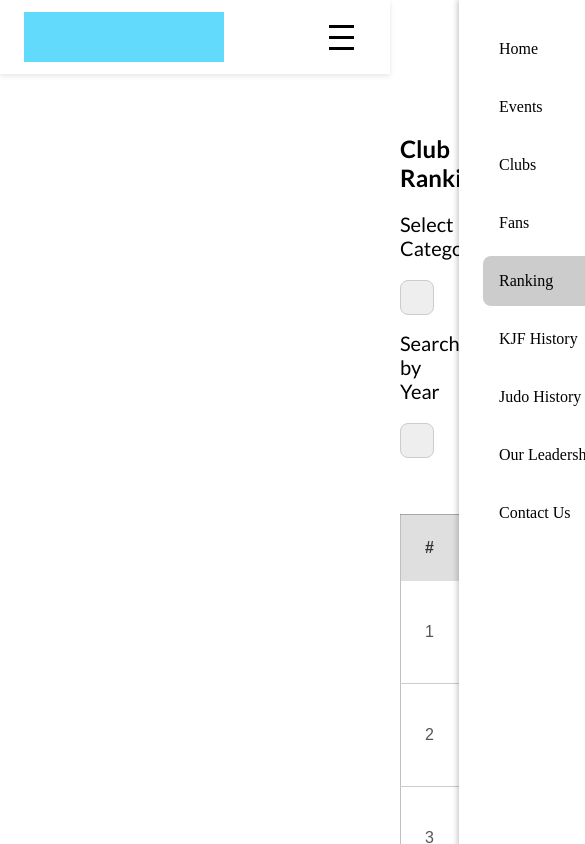
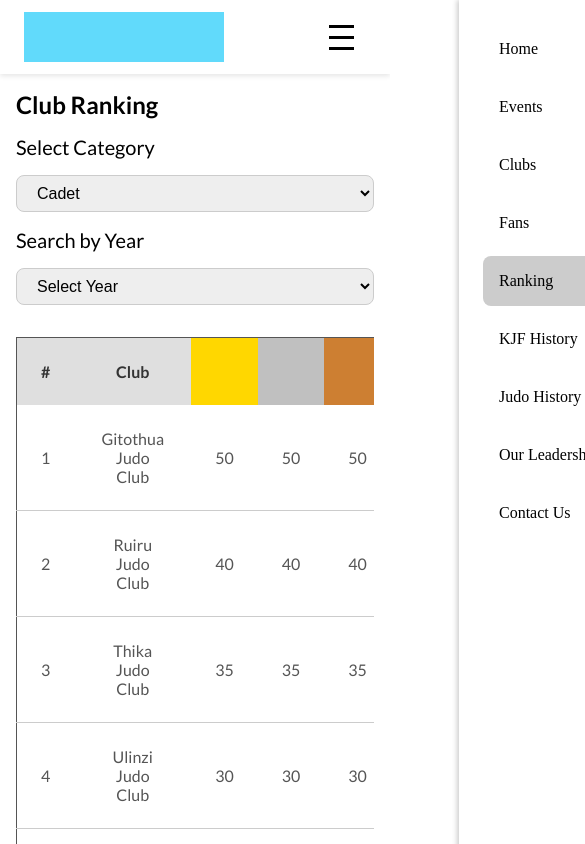
Before and after one commit to greg-atemi/kenya-judo-federation, a React (Vite) app: page /ranking in a window 390 px wide. Shown: the top 844 px of the page, 585 px wide, since content can reach past the window. Built offline with nearby package versions, Linux system fonts and the light colour scheme.

Commit message:
Added center alignment on Ranking page tables

```diff
--- a/src/components/jsx/Ranking.jsx
+++ b/src/components/jsx/Ranking.jsx
@@ -36,14 +36,15 @@ function RankingPage() {
                 </div>
             </div>
             <div className="Ranking">
+                <div className="RankingTableWrapper">
                     <table className="RankingTable">
                         <thead>
                             <tr>
                                 <th className="Neutral">#</th>
                                 <th className="Neutral">Club</th>
-                            <th className="Gold">Gold</th>
-                            <th className="Silver">Silver</th>
-                            <th className="Bronze">Bronze</th>
+                                <th style={{ backgroundColor: 'gold' }}></th>
+                                <th style={{ backgroundColor: 'silver' }}></th>
+                                <th style={{ backgroundColor: '#cd7f32' }}></th>
                             </tr>
                         </thead>
                         <tbody>
@@ -79,6 +80,7 @@ function RankingPage() {
                     </table>
                 </div>
             </div>
+        </div>
     );
 }
 
--- a/src/components/styles/EventDetail.css
+++ b/src/components/styles/EventDetail.css
@@ -6,6 +6,11 @@
     padding-right: 400px;
     display: flex;
     flex-direction: column;
+}
+
+.EventDetailContainer h2{
+    margin: 0;
+    margin-bottom: 16px;
 }
 
 .EventDetailSummary{
@@ -63,13 +68,13 @@
 @media (max-width: 768px) {
     .EventDetailContainer{
         padding: 16px;
-        gap: 32px;
     }
 
     .EventDetailSummary{
       margin: 0;
       flex-direction: column;
       row-gap: 16px;
+      margin-bottom: 32px;
     }
 
     .EventDetailSummary > div{
--- a/src/components/styles/EventList.css
+++ b/src/components/styles/EventList.css
@@ -26,6 +26,11 @@
 
 .EventListContainerTop label {
   font-size: 20px;
+}
+
+.EventListContainerTop h2 {
+  margin: 0;
+  margin-bottom: 16px;
 }
 
 .EventListContainerTop select {
--- a/src/components/styles/Ranking.css
+++ b/src/components/styles/Ranking.css
@@ -8,10 +8,15 @@
     padding-right: 400px;
 }
 
+.RankingContainer > h2{
+    margin: 0;
+    margin-bottom: 16px;
+}
+
 .RankingSearchContainer{
     display: flex;
     justify-content: space-between;
-    margin-bottom: 40px;
+    margin-bottom: 16px;
 }
 
 .RankingSearchContainer > div {
@@ -68,15 +73,20 @@
     position: relative;
 }
 
+.RankingTableWrapper {
+    overflow-x: auto; /* Enable horizontal scrolling */
+    -webkit-overflow-scrolling: touch; /* Smooth scrolling on mobile devices */
+}
+
 .RankingTable {
-  width: 100%;
-  border-collapse: collapse;
-  font-family: Arial, sans-serif;
-  border: 1px solid rgb(0, 0, 0, 0.25);
+    width: 100%; /* Ensure the table takes up full width */
+    border-collapse: collapse; /* Optional: Improve table appearance */
+    border: #555 1px solid;
+    border-radius: 40px;
 }
 
 .RankingTable th, .RankingTable td {
-    text-align: left;
+    text-align: center;
     padding: 24px;
     font-size: 1em;
 }
@@ -113,15 +123,11 @@
 
 /* ===== Mobile view ===== */
 @media (max-width: 768px) {
-    .Section {
-        padding: 0;
-        padding-left: 24px;
-        padding-right: 24px;
-        padding-top: 24px;
-        padding-bottom: 24px;
+    .RankingContainer {
+        padding: 16px;
     }
 
-    .Section > h1 {
+    .RankingContainer > h1 {
         font-size: 1.5em;
         color: #333;
         margin-top: 20px;
@@ -140,6 +146,12 @@
         margin-bottom: 16px;
     }
 
+    .RankingSearch > p{
+        width: 100%;
+        text-align: left;
+        margin-bottom: 16px;
+    }
+
     .RankingSearch > span{
         text-align: center;
         font-size: 16px;
@@ -148,7 +160,6 @@
 
     .RankingSearch > select {
         padding-top: 8px;
-        text-align: center;
         padding-bottom: 8px;
         padding-left: 16px;
         padding-right: 16px;
@@ -157,9 +168,6 @@
         border-radius: 8px;
         background-color: #eee;
         cursor: pointer;
-        appearance: none; /* Removes the dropdown arrow */
-        -webkit-appearance: none; /* For WebKit browsers */
-        -moz-appearance: none; /* For Firefox */
         position: relative;
     }
 }
```
Lines whose indentation alone changed are shown as unchanged.
